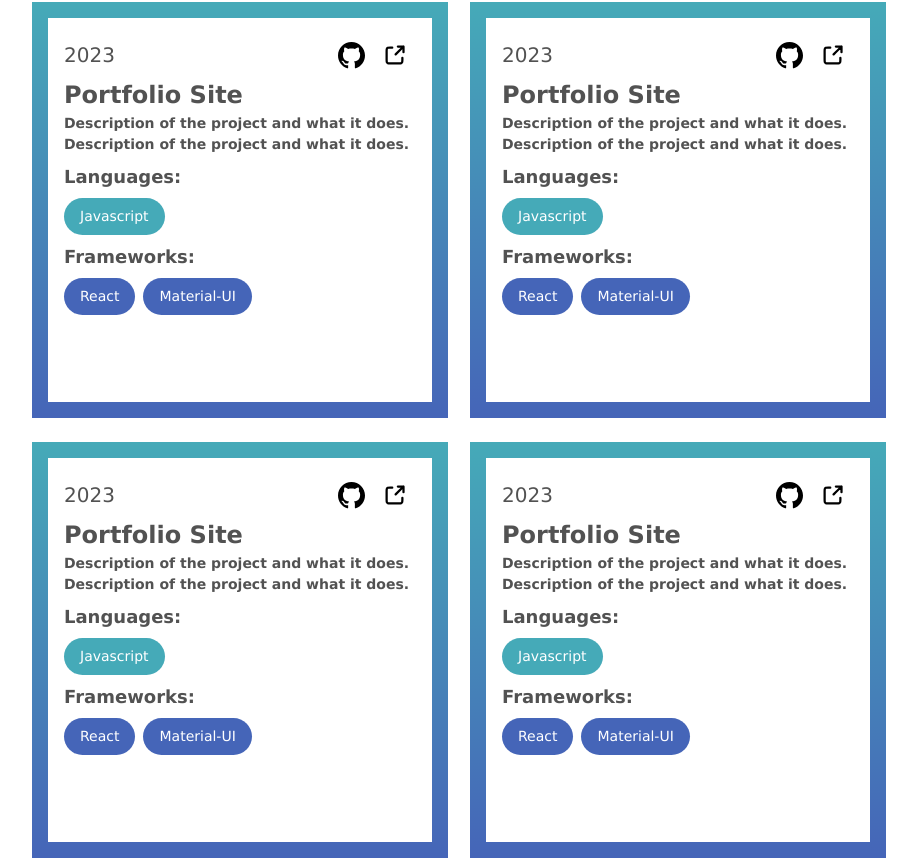
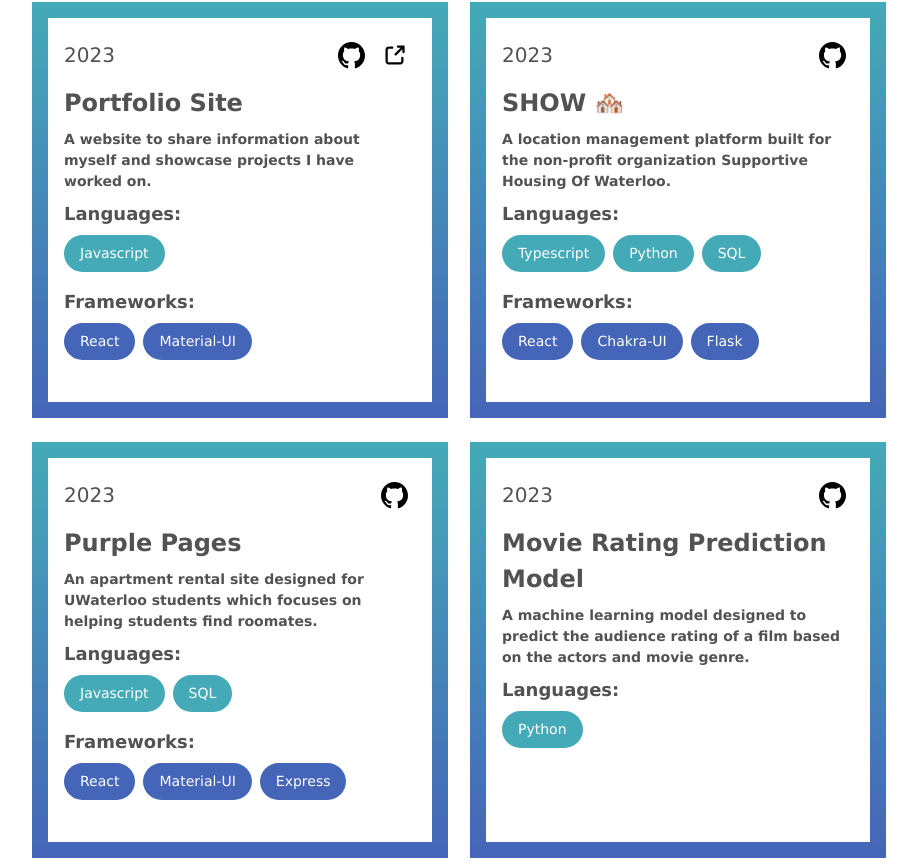
Before and after one commit to owen-sellner/portfolio-site, a React (Vite) app: page / in a window 1280 px wide. Shown: the part 3095-3960 px from the top of the page, without its empty margins (181-1098 px from the left). Built offline with nearby package versions, Linux system fonts and the light colour scheme.

Commit message:
add project information and create section

```diff
--- a/src/Home.jsx
+++ b/src/Home.jsx
@@ -1,12 +1,10 @@
-import { Box, Container, Typography, Grid } from '@mui/material';
+import { Box } from '@mui/material';
 import NavBar from './components/NavBar';
 import Title from './sections/Title';
 import Experience from './sections/Experience';
 import About from './sections/About';
 import Footer from './sections/Footer';
-
-import ProjectCard from './components/ProjectCard';
-import { projects } from '../static/projects';
+import Projects from './sections/Projects';
 
 function Home() {
 
@@ -23,28 +21,7 @@ function Home() {
         <Experience />
       </Box>
       <Box id="projects">
-        <Container sx={{ pt: 20 }}>
-          <Typography variant='heading'>Projects</Typography>
-          <Container maxWidth="md" sx={{ mt: 5, mb: 10 }}>
-            <Grid container spacing={3}>
-              {/* First Row */}
-              <Grid item xs={12} sm={12} md={12} lg={6} sx={{ display: 'flex', alignItems: 'center', justifyContent: 'center' }}>
-                <ProjectCard project={projects[0]} />
-              </Grid>
-              <Grid item xs={12} sm={12} md={12} lg={6} sx={{ display: 'flex', alignItems: 'center', justifyContent: 'center' }}>
-                <ProjectCard project={projects[0]} />
-              </Grid>
-
-              {/* Second Row */}
-              <Grid item xs={12} sm={12} md={12} lg={6} sx={{ display: 'flex', alignItems: 'center', justifyContent: 'center' }}>
-                <ProjectCard project={projects[0]} />
-              </Grid>
-              <Grid item xs={12} sm={12} md={12} lg={6} sx={{ display: 'flex', alignItems: 'center', justifyContent: 'center' }}>
-                <ProjectCard project={projects[0]} />
-              </Grid>
-            </Grid>
-          </Container>
-        </Container>
+        <Projects />
       </Box>
       <Footer />
     </>
--- a/src/components/ProjectCard.jsx
+++ b/src/components/ProjectCard.jsx
@@ -30,8 +30,9 @@ function ProjectCard({ project }) {
                 background: 'linear-gradient(#45AAB8, #4565B8)'
             }}
         >
+            {console.log(project)}
             <Box sx={{ height: INNER_HEIGHT, width: INNER_WIDTH, background: BACKGROUND }}>
-                <Box sx={{ mx: 2, my: 2 }}>
+                <Box sx={{ m: 2 }}>
                     <Box sx={{ display: 'flex', alignItems: 'center' }}>
                         <Typography flexGrow={1} variant="largeText">
                             {project.year}
@@ -52,11 +53,11 @@ function ProjectCard({ project }) {
                             </IconButton>
                         }
                     </Box>
-                    <Typography variant="projectCardTitle">
+                    <Typography variant="projectCardTitle" sx={{ my: 1 }}>
                         {project.title}
                     </Typography>
-                    <Typography variant="projectCardDescription">
-                        Description of the project and what it does. Description of the project and what it does.
+                    <Typography variant="projectCardDescription" sx={{ my: 1 }}>
+                        {project.description}
                     </Typography>
                     {project.languages.length > 0 &&
                         <>
--- a/src/components/ProjectCardItem.jsx
+++ b/src/components/ProjectCardItem.jsx
@@ -8,6 +8,7 @@ function ProjectCardItem({ color, text }) {
                 px: 2,
                 py: 1,
                 mr: 1,
+                mb: 1,
                 borderRadius: 30,
                 display: 'inline-flex',
                 alignItems: 'center',
--- /dev/null
+++ b/src/sections/Projects.jsx
@@ -0,0 +1,29 @@
+import { Container, Grid, Typography, useMediaQuery, useTheme } from '@mui/material';
+import { projects } from '../../static/projects';
+import ProjectCard from '../components/ProjectCard';
+
+function Projects() {
+
+    const isMobile = useMediaQuery(useTheme().breakpoints.down("sm"));
+
+    const PADDING = isMobile ? 10 : 20;
+
+    return (
+        <Container sx={{ pt: PADDING }}>
+            <Typography variant='heading'>Projects</Typography>
+            <Container maxWidth="md" sx={{ mt: 5, mb: 10 }}>
+                <Grid container spacing={3}>
+                    {projects.length > 0 &&
+                        projects.map((project) => (project.title !== "" && (
+                            <Grid item xs={12} sm={12} md={12} lg={6} sx={{ display: 'flex', alignItems: 'center', justifyContent: 'center' }}>
+                                <ProjectCard project={project} />
+                            </Grid>
+                        )))
+                    }
+                </Grid>
+            </Container>
+        </Container >
+    );
+};
+
+export default Projects;
--- a/static/projects.js
+++ b/static/projects.js
@@ -2,12 +2,52 @@ export const projects = [
     {
         year: "2023",
         title: "Portfolio Site",
-        description: "Description of the project and what it does. Description of the project and what it does. Description of the project and what it does.",
+        description: "A website to share information about myself and showcase projects I have worked on.",
         languages: ["Javascript"],
         frameworks: ["React", "Material-UI"],
         figma: "",
         github: "https://github.com/owen-sellner/portfolio-site",
         demo: "https://owen-sellner.netlify.app/",
+    },
+    {
+        year: "2023",
+        title: "SHOW 🏘️",
+        description: "A location management platform built for the non-profit organization Supportive Housing Of Waterloo.",
+        languages: ["Typescript", "Python", "SQL"],
+        frameworks: ["React", "Chakra-UI", "Flask"],
+        figma: "",
+        github: "https://github.com/uwblueprint/supportive-housing",
+        demo: "",
+    },
+    {
+        year: "2023",
+        title: "Purple Pages",
+        description: "An apartment rental site designed for UWaterloo students which focuses on helping students find roomates.",
+        languages: ["Javascript", "SQL"],
+        frameworks: ["React", "Material-UI", "Express"],
+        figma: "",
+        github: "https://github.com/owen-sellner/Purple-Pages",
+        demo: "",
+    },
+    {
+        year: "2023",
+        title: "Movie Rating Prediction Model",
+        description: "A machine learning model designed to predict the audience rating of a film based on the actors and movie genre.",
+        languages: ["Python"],
+        frameworks: [],
+        figma: "",
+        github: "https://github.com/owen-sellner/Movie-Rating-Prediction-Model",
+        demo: "",
+    },
+    {
+        year: "2022",
+        title: "Film Verdict",
+        description: "A website that allows users to search for movies and write their own reviews.",
+        languages: ["Javascript", "SQL"],
+        frameworks: ["React", "Material-UI", "Express"],
+        figma: "",
+        github: "https://github.com/owen-sellner/Movie-Reviews-Website",
+        demo: "",
     },
     {
         year: "",
```
